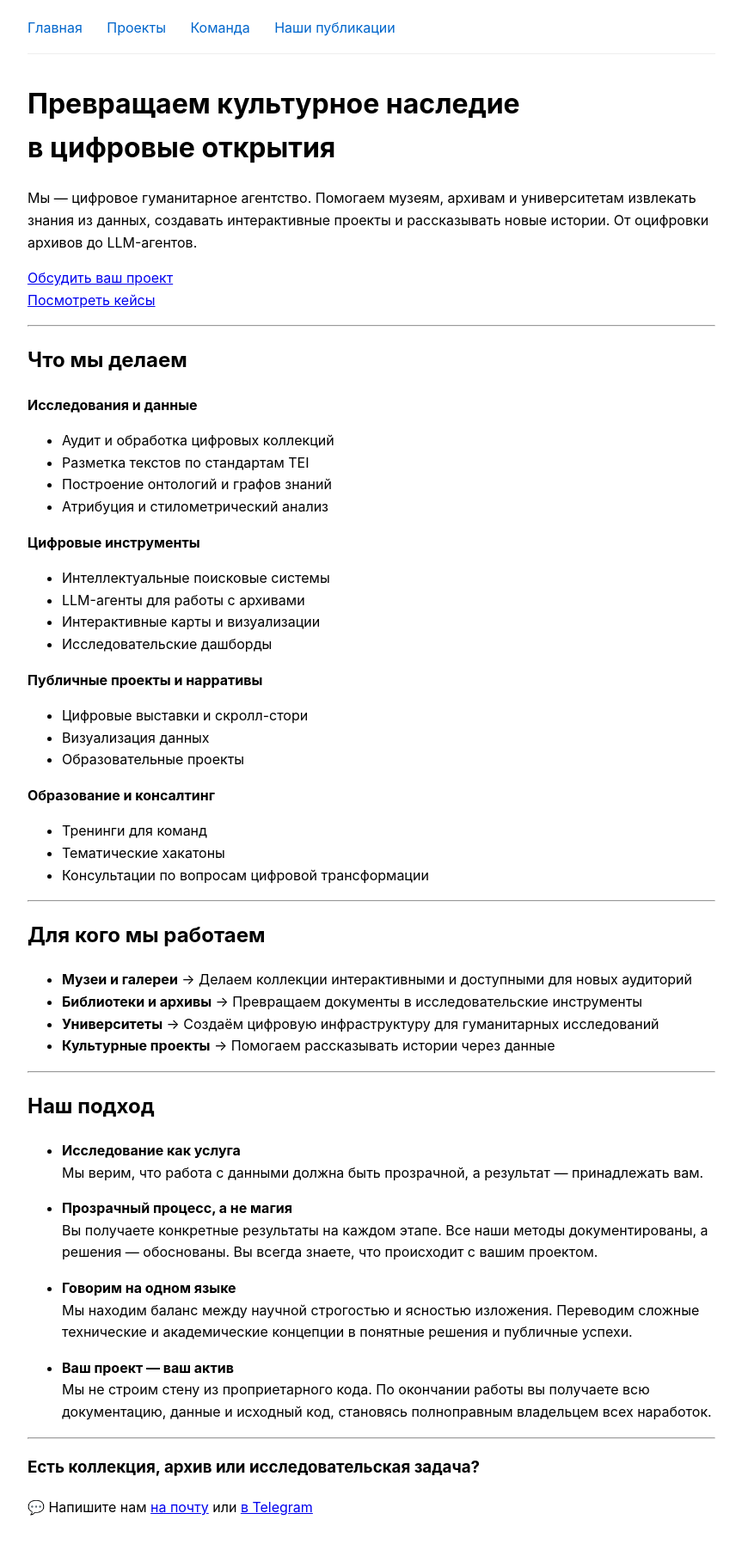
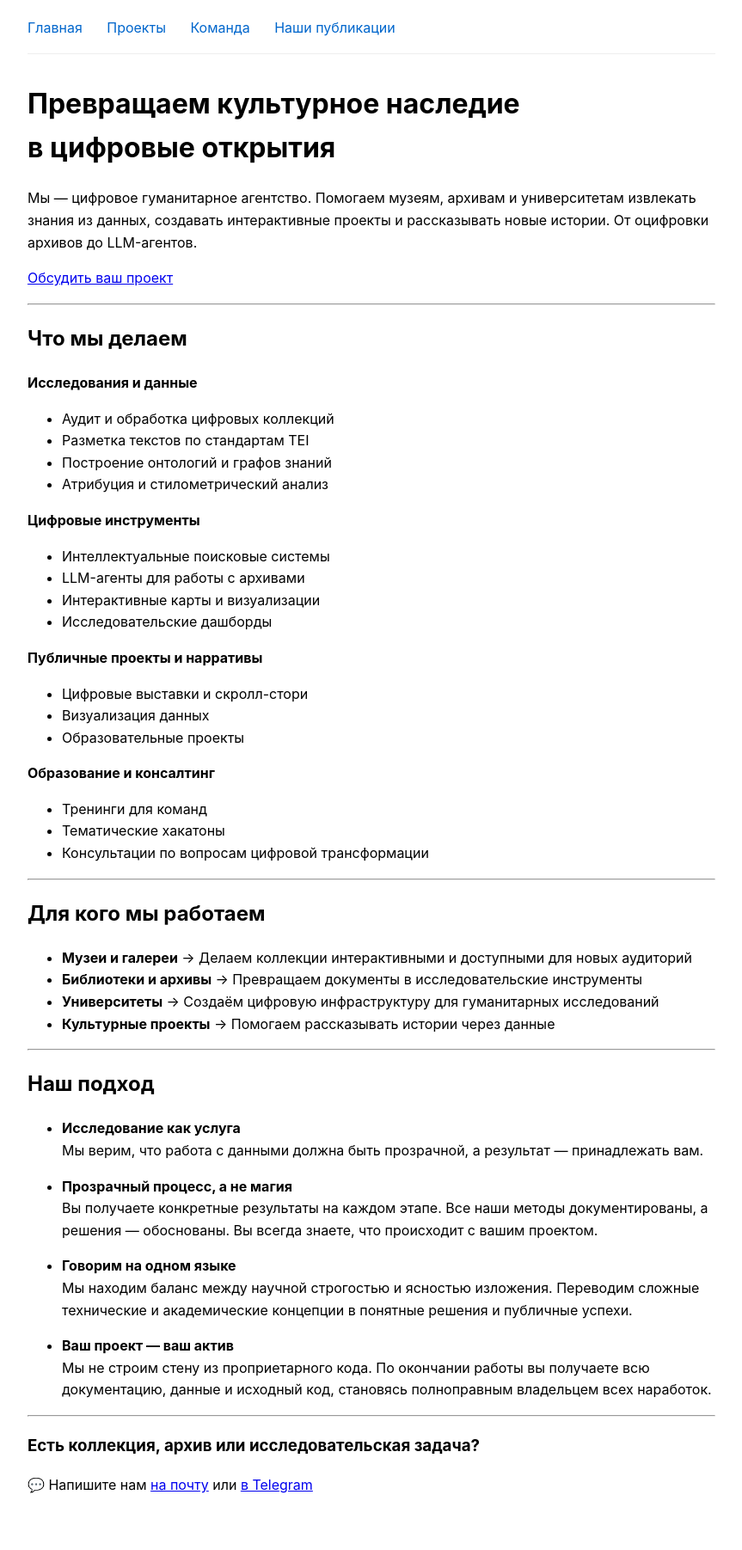
Before and after one commit to data-artel/data-artel.github.io, a Jekyll site: the page built from index.md, in a window 1280 px wide. Shown: the whole page at 86% size, without its empty margins (208-1071 px from the left). Built offline with Jekyll 4.4.1, drawn with Linux system fonts in a browser that asks for light colours; our own code applies the rules of GitHub Pages for plain Markdown files; after the commit the page ends 1777 px from its top, so only the background shows below that.

Commit message:
Update index.md

```diff
--- a/index.md
+++ b/index.md
@@ -7,7 +7,7 @@ layout: default
 Мы — цифровое гуманитарное агентство. Помогаем музеям, архивам и университетам извлекать знания из данных, создавать интерактивные проекты и рассказывать новые истории. От оцифровки архивов до LLM-агентов.
 
 [Обсудить ваш проект](mailto:dasha-matveeva@yandex.ru)<br>
-[Посмотреть кейсы](кейсы)
+<!-- [Посмотреть кейсы](кейсы) -->
 
 ---
 
```
